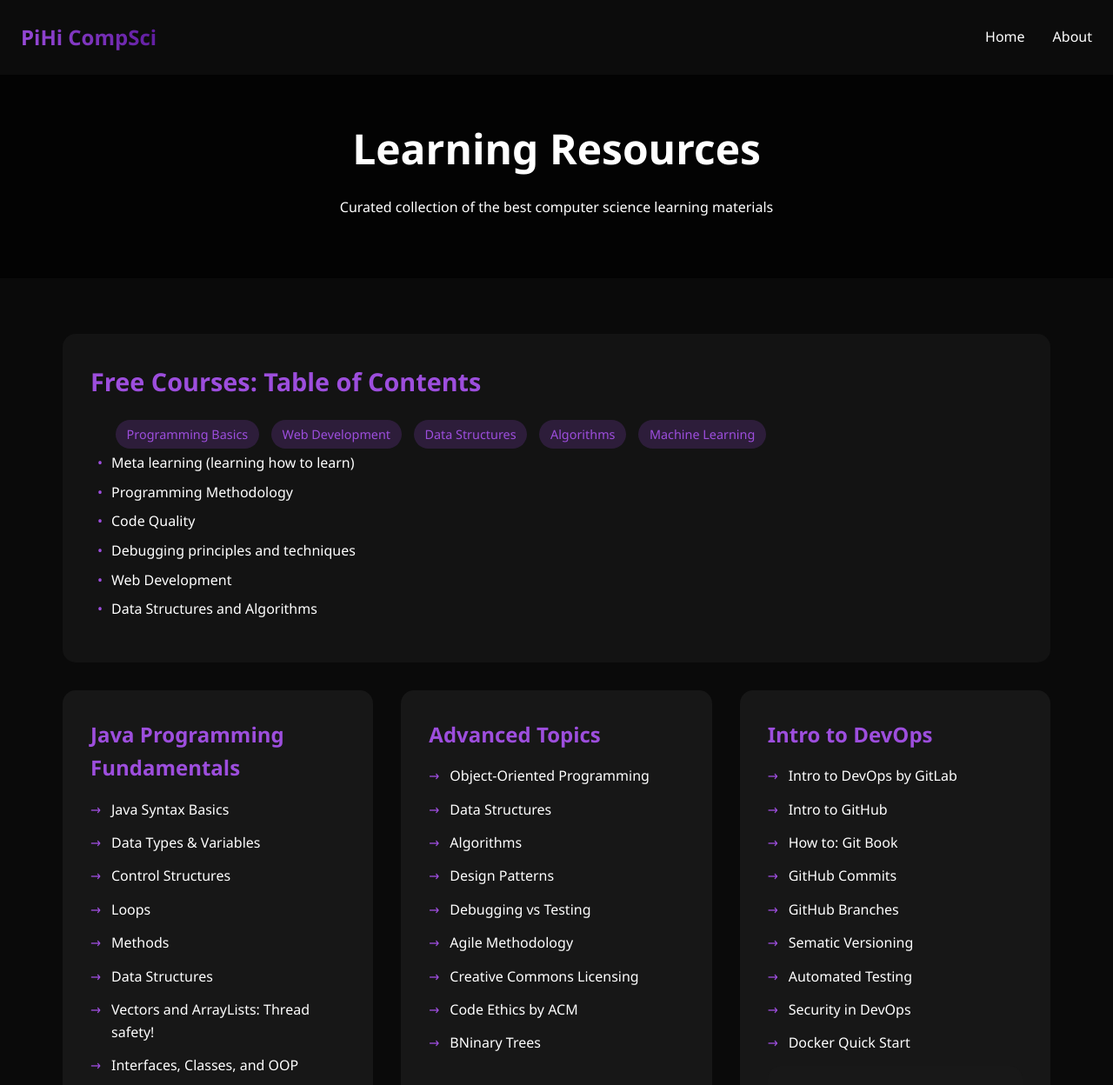
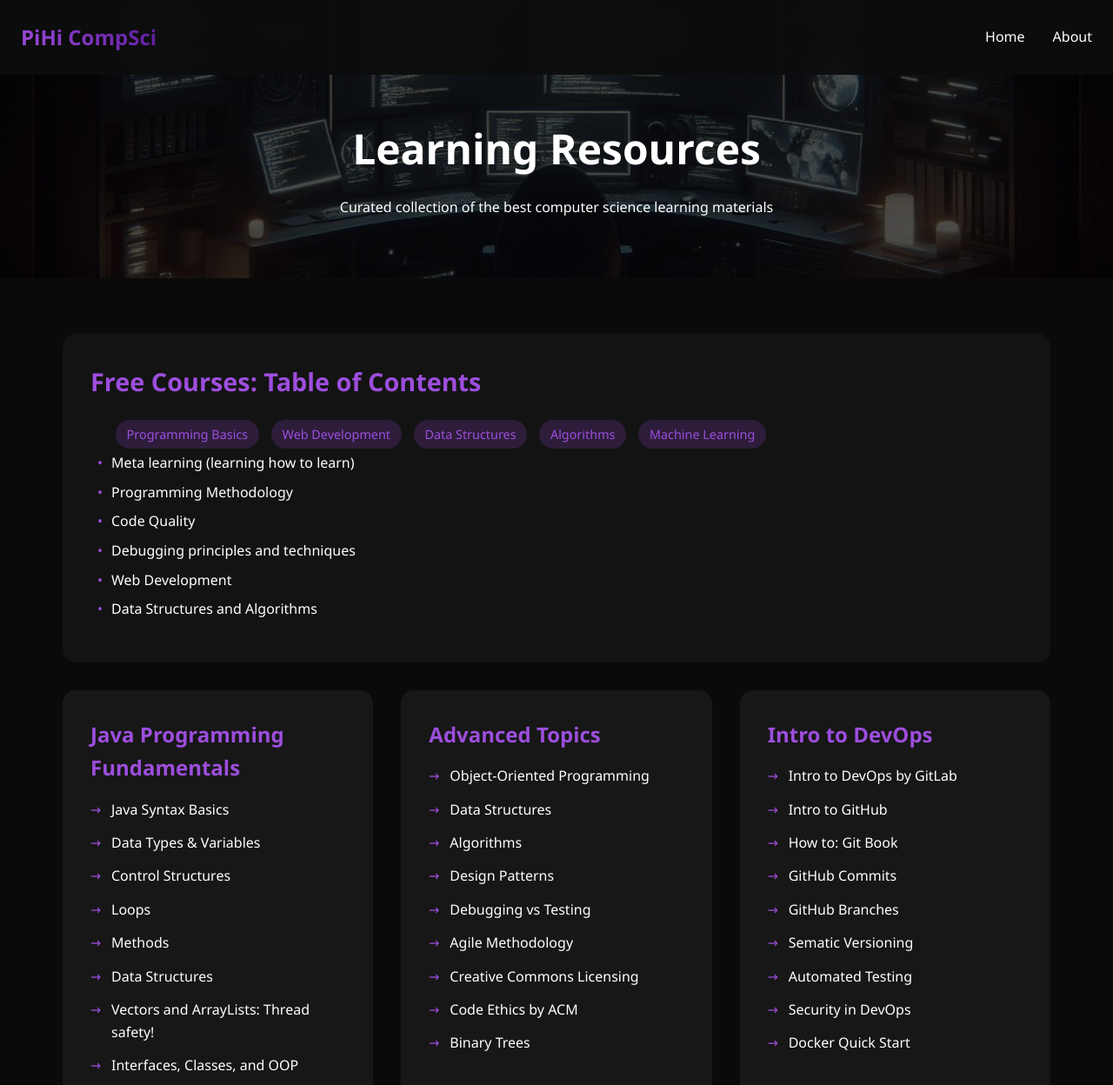
Before and after one commit to PiHi-CompSci/pihicompsci-website, a plain HTML site: page resources.html in a window 1280 px wide. Shown: the top 1248 px of the page at 87% size. Drawn offline with nearby package versions, Linux system fonts and the light colour scheme.

Commit message:
image stuff and quick typo fix

```diff
--- a/css/info.css
+++ b/css/info.css
@@ -53,7 +53,7 @@ nav {
     justify-content: center;
     padding: 8rem 2rem;
     background: linear-gradient(rgba(0,0,0,0.7), rgba(0,0,0,0.7)),
-                url('/api/placeholder/1920/1080');
+                url('header.png');
     background-size: cover;
     background-position: center;
     background-attachment: fixed;
--- a/css/resources.css
+++ b/css/resources.css
@@ -53,7 +53,7 @@ nav {
     justify-content: center;
     padding: 8rem 2rem 4rem;
     background: linear-gradient(rgba(0,0,0,0.7), rgba(0,0,0,0.7)),
-                url('/api/placeholder/1920/1080');
+                url('room.png');
     background-size: cover;
     background-position: center;
     text-align: center;
--- a/resources.html
+++ b/resources.html
@@ -82,7 +82,7 @@
                     <li><a href="https://www.geeksforgeeks.org/what-is-agile-methodology/">Agile Methodology</a></li>
                     <li> <a href="https://creativecommons.org/share-your-work/cclicenses/#:~:text=Creative%20Commons%20licenses%20give%20everyone,creative%20work%20under%20copyright%20law.">Creative Commons Licensing</a> </li>
                     <li><a href="https://www.acm.org/code-of-ethics">Code Ethics by ACM</a></li>
-                    <li><a href="https://www.geeksforgeeks.org/binary-tree-data-structure/">BNinary Trees</a></li>
+                    <li><a href="https://www.geeksforgeeks.org/binary-tree-data-structure/">Binary Trees</a></li>
                 </ul>
             </div>
 
@@ -99,7 +99,7 @@
                     <li><a href="https://learn.microsoft.com/en-us/devops/operate/security-in-devops">Security in DevOps</a></li>
                     <li><a href="https://docs.docker.com/get-started/">Docker Quick Start</a></li>
                 </ul>
-
+            </div>
 
             <div class="resource-card" data-aos="fade-up" data-aos-delay="200">
                 <h3 class="resource-category">Web Development</h3>
```
Also changed, not shown: info.html (+14 -11 lines), css/room.png (added), 1 other file.
